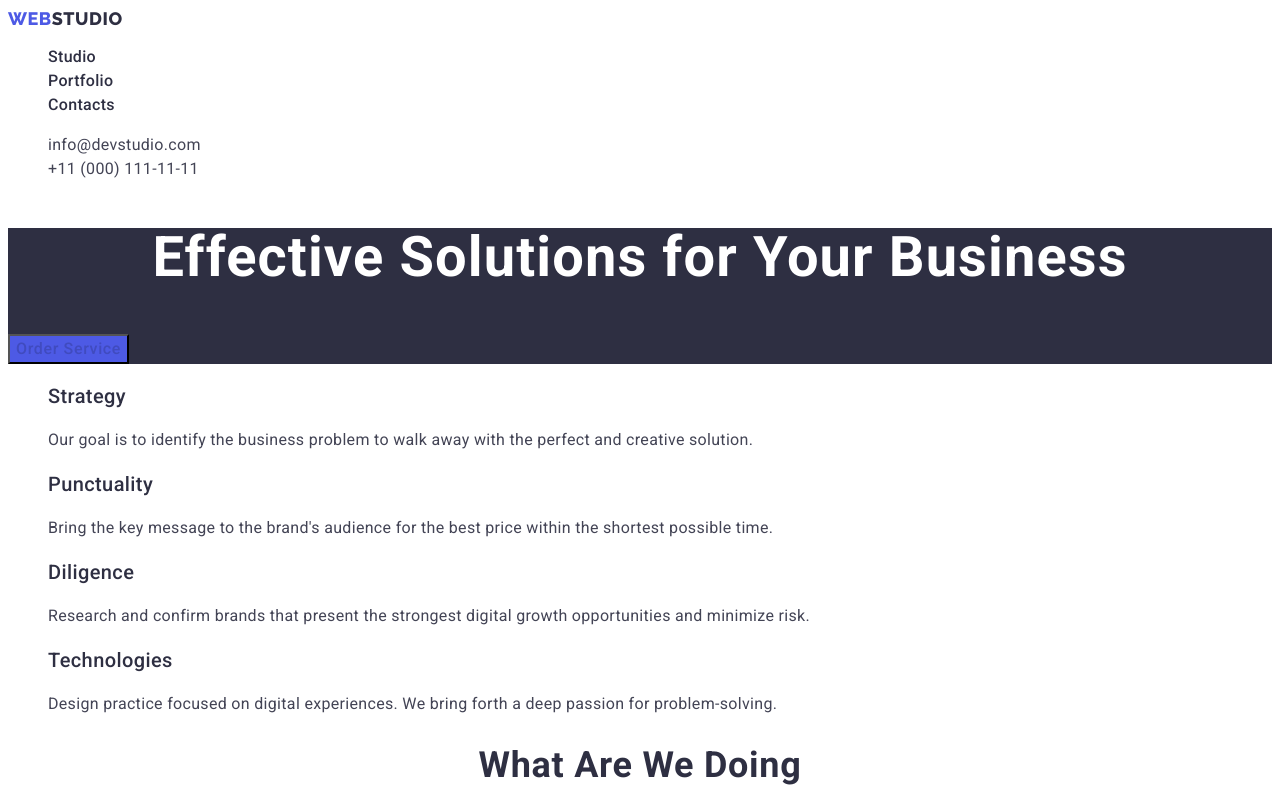
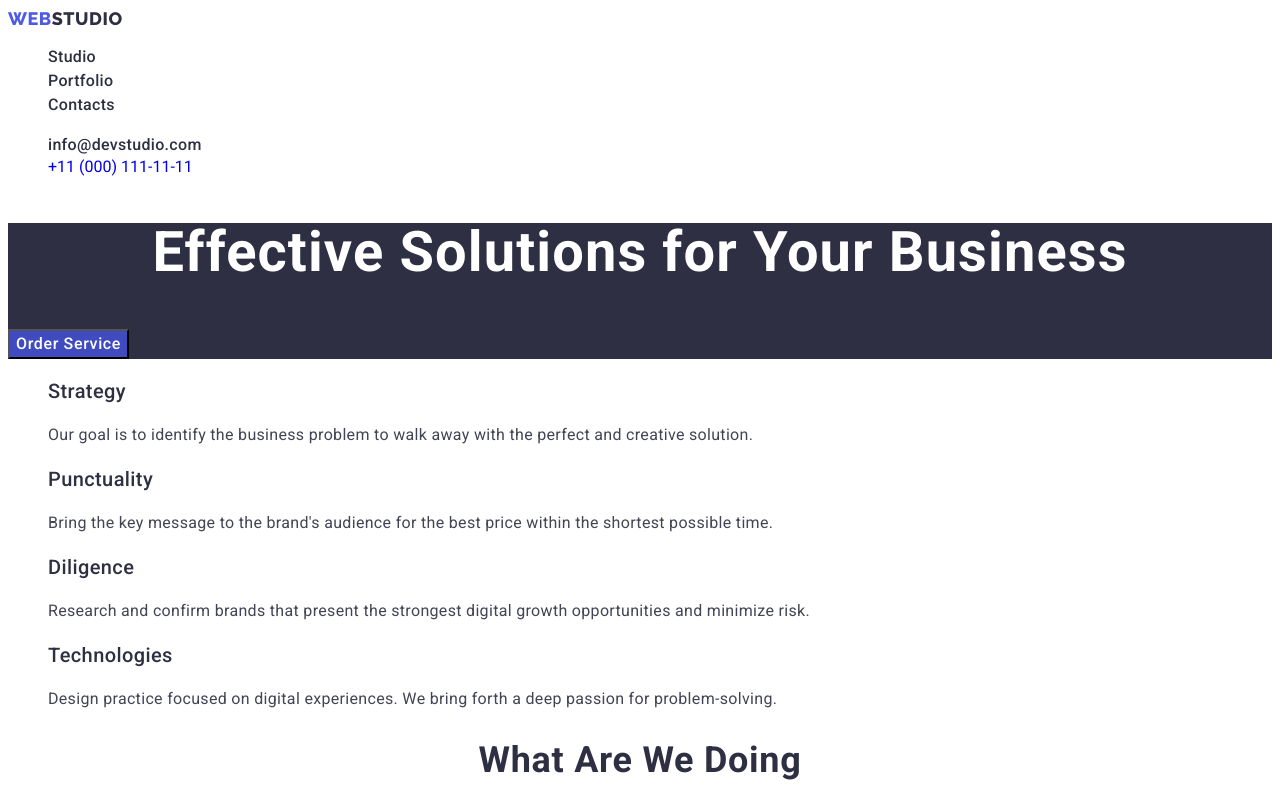
Before and after one commit to Andreyosin-85/goit-markup-hw-02, a plain HTML site: page index.html in a window 1280 px wide. Both pictures are taken after a click on the button "Order Service". Shown: the top 800 px of the page. Drawn offline with Linux system fonts and the light colour scheme.

Commit message:
Виправлення помилок ДЗ_2

```diff
--- a/css/styles.css
+++ b/css/styles.css
@@ -115,7 +115,7 @@ body {
 }
 .hero-btn:hover,
 .hero-btn:focus {
-  color: var(--focus-text-color);
+  background-color: var(--focus-text-color);
 }
 
 /* ------ABOUT US------ */
--- a/index.html
+++ b/index.html
@@ -35,12 +35,12 @@
       <address class="header-address">
         <ul class="header-list list">
           <li>
-            <a class="header-email link" href="mailto:info@devstudio.com"
+            <a class="header-link link" href="mailto:info@devstudio.com"
               >info@devstudio.com</a
             >
           </li>
           <li>
-            <a class="header-phone link" href="tel:+110001111111"
+            <a class="hheader-link link" href="tel:+110001111111"
               >+11 (000) 111-11-11</a
             >
           </li>
```
Also changed, not shown: portfolio.html (+2 -2 lines).
